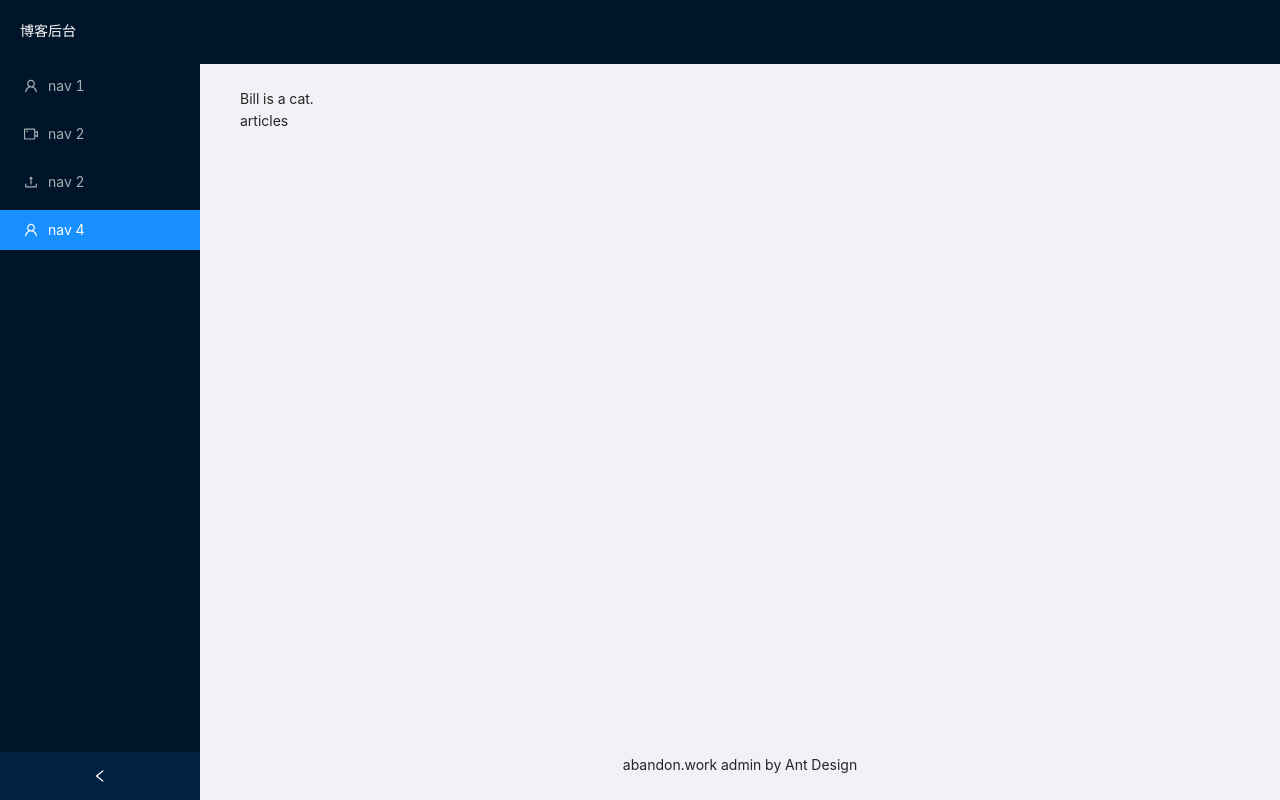
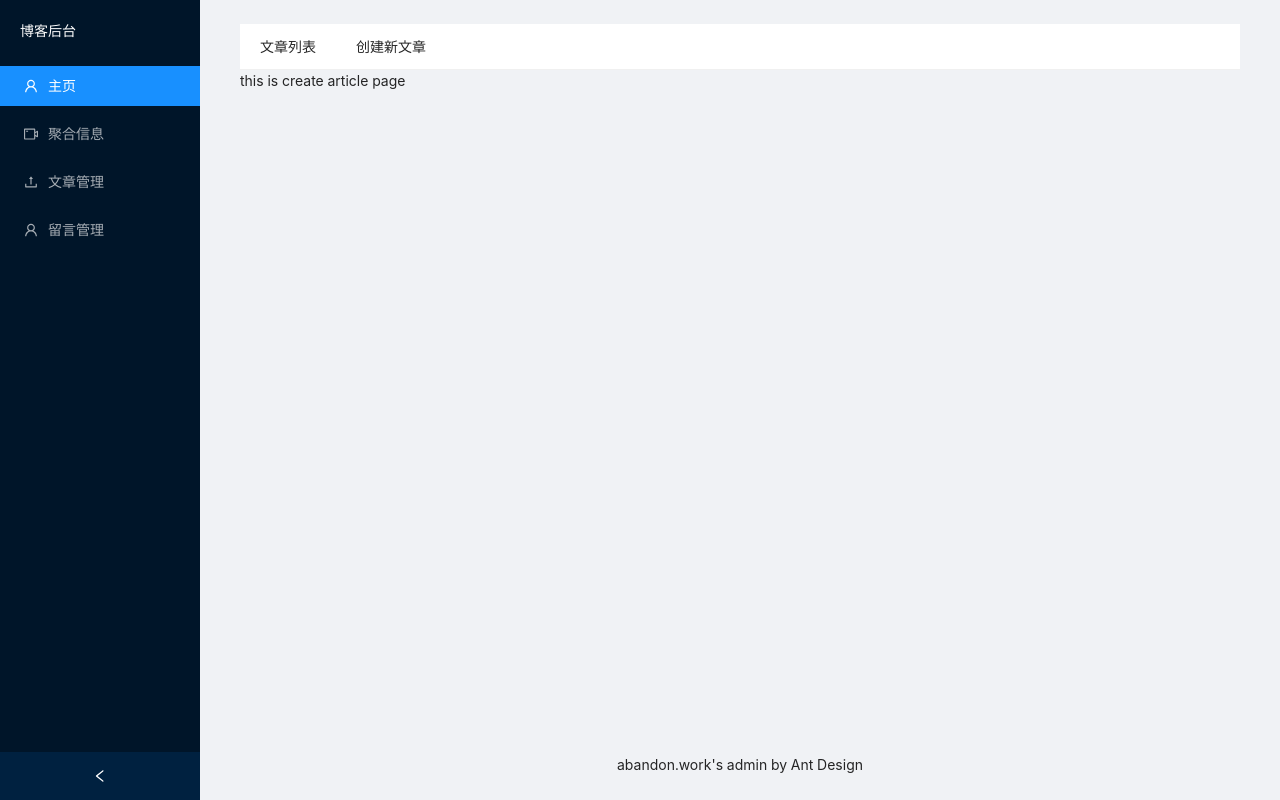
Before and after one commit to Alfxjx/abandon.work, a React (Create React App) app in the folder admin/: page /#/articles/edit in a window 1280 px wide. Built offline with nearby package versions, Linux system fonts and the light colour scheme.

Commit message:
articles

```diff
--- a/admin/package.json
+++ b/admin/package.json
@@ -7,8 +7,8 @@
     "@testing-library/react": "^9.3.2",
     "@testing-library/user-event": "^7.1.2",
     "@types/jest": "^24.0.0",
-    "@types/node": "^12.0.0",
     "antd": "^4.0.4",
+    "axios": "^0.19.2",
     "react": "^16.13.1",
     "react-dom": "^16.13.1",
     "react-router-dom": "^5.1.2",
@@ -37,6 +37,7 @@
     ]
   },
   "devDependencies": {
+    "@types/node": "^12.12.54",
     "@types/react": "^16.9.25",
     "@types/react-dom": "^16.9.5",
     "@types/react-router-dom": "^5.1.5"
--- a/admin/src/App.tsx
+++ b/admin/src/App.tsx
@@ -4,9 +4,12 @@ import { Layout, Menu } from 'antd';
 import { UploadOutlined, UserOutlined, VideoCameraOutlined } from '@ant-design/icons';
 import Articles from './pages/articles/index';
 import Juhe from './pages/juhe/index';
+import Home from "./pages/Home/index";
+import BBS from './pages/bbs/index';
 import { HashRouter, Link, Route, Switch } from 'react-router-dom';
 
-const { Header, Content, Footer, Sider } = Layout;
+
+const { Content, Footer, Sider } = Layout;
 
 class App extends React.Component {
 	state = {
@@ -26,39 +29,39 @@ class App extends React.Component {
 						<Sider collapsible collapsed={this.state.collapsed} onCollapse={this.onCollapse}>
 							<div style={{ color: '#fff', padding: '20px' }}>博客后台</div>
 
-							<Menu theme="dark" mode="inline" defaultSelectedKeys={['4']}>
+							<Menu theme="dark" mode="inline" defaultSelectedKeys={['1']}>
 								<Menu.Item key="1">
-									<Link to="/articles">
+									<Link to="/">
 										<UserOutlined />
-										<span className="nav-text">nav 1</span>
+										<span className="nav-text">主页</span>
 									</Link>
 								</Menu.Item>
 								<Menu.Item key="2">
 									<Link to="/juhe">
 										<VideoCameraOutlined />
-										<span className="nav-text">nav 2</span>
+										<span className="nav-text">聚合信息</span>
 									</Link>
 								</Menu.Item>
 								<Menu.Item key="3">
-									<Link to="/">
+									<Link to="/articles">
 										<UploadOutlined />
-										<span className="nav-text">nav 2</span>
+										<span className="nav-text">文章管理</span>
 									</Link>
 								</Menu.Item>
 								<Menu.Item key="4">
-									<UserOutlined />
-									<span className="nav-text">nav 4</span>
+									<Link to="/bbs">
+										<UserOutlined />
+										<span className="nav-text">留言管理</span>
+									</Link>
 								</Menu.Item>
 							</Menu>
 						</Sider>
 						<Layout className="site-layout">
-							<Header className="site-layout-background" style={{ padding: 0 }} />
 							<Content style={{ margin: '0 16px' }}>
 								<div className="site-layout-background" style={{ padding: 24, minHeight: 360 }}>
-									Bill is a cat.
 									<Switch>
 										<Route exact path="/">
-											<div>home</div>
+											<Home />
 										</Route>
 										<Route path="/articles">
 											<Articles />
@@ -66,10 +69,13 @@ class App extends React.Component {
 										<Route path="/juhe">
 											<Juhe />
 										</Route>
+										<Route path="/bbs">
+											<BBS />
+										</Route>
 									</Switch>
 								</div>
 							</Content>
-							<Footer style={{ textAlign: 'center' }}>abandon.work admin by Ant Design</Footer>
+							<Footer style={{ textAlign: 'center' }}>abandon.work's admin by Ant Design</Footer>
 						</Layout>
 					</Layout>
 				</div>
--- /dev/null
+++ b/admin/src/api/config.ts
@@ -0,0 +1,19 @@
+import axios from 'axios';
+
+export const baseUrl: string = 'http://www.abandon.work/api';
+
+//axios 的实例及拦截器配置
+const axiosInstance = axios.create({
+    baseURL: baseUrl
+});
+
+axiosInstance.interceptors.response.use(
+    res => res.data,
+    err => {
+        console.log(err, "网络错误");
+    }
+);
+
+export {
+    axiosInstance
+};
--- /dev/null
+++ b/admin/src/api/request.ts
@@ -0,0 +1,9 @@
+import { axiosInstance } from "./config";
+
+export const getBlogList = () => {
+    return axiosInstance.get('/blog');
+}
+
+export const getUserList = ()=>{
+    return axiosInstance.get('/user');
+}
--- /dev/null
+++ b/admin/src/pages/Home/index.tsx
@@ -0,0 +1,41 @@
+import React from 'react';
+import { getBlogList, getUserList } from '../../api/request';
+
+interface IState {
+    articleLength: number;
+    userLength: number;
+}
+class Home extends React.Component<{}, IState> {
+    constructor(props: any) {
+        super(props)
+        this.state = {
+            articleLength: 0,
+            userLength: 0
+        }
+    }
+
+    componentDidMount() {
+        getBlogList().then((res: any) => {
+            this.setState({
+                articleLength: res.data.length
+            })
+        });
+        getUserList().then((res: any) => {
+            this.setState({
+                userLength: res.list.length
+            })
+        })
+    }
+
+    render() {
+        return (
+            <div>
+                <div>this is Home</div>
+                <div>已有 {this.state.articleLength} 篇文章</div>
+                <div>已有 {this.state.userLength} 位用户</div>
+            </div>
+        )
+    }
+}
+
+export default Home
--- /dev/null
+++ b/admin/src/pages/articles/components/ArticlesTable.tsx
@@ -0,0 +1,49 @@
+import React from 'react';
+import { Table } from 'antd';
+import { getBlogList } from "../../../api/request";
+
+export default class ArticlesTable extends React.Component {
+    state = {
+        data: []
+    }
+    componentDidMount() {
+        getBlogList().then((res: any) => {
+            this.setState({
+                data: res.data
+            })
+        })
+    }
+    render() {
+        const columns = [
+            {
+                title: '标题',
+                dataIndex: 'title',
+                key: 'title'
+            },
+            {
+                title: '作者',
+                dataIndex: 'author',
+                key: 'author'
+            },
+            {
+                title: '描述',
+                dataIndex: 'description',
+                key: 'description'
+            }
+        ];
+        let tableData:any[] = [];
+        this.state.data.forEach((item: any, index) => {
+            tableData.push({
+                key: ++index,
+                title: item.title,
+                author: item.author,
+                description: item.description
+            })
+        })
+        return (
+            <div>
+                <Table columns={columns} dataSource={tableData}></Table>
+            </div>
+        )
+    }
+}
--- /dev/null
+++ b/admin/src/pages/articles/components/CreateArticle.tsx
@@ -0,0 +1,9 @@
+import React from 'react';
+
+export default class CreateArticle extends React.Component{
+    render(){
+        return(
+            <div>this is create article page</div>
+        )
+    }
+}
--- a/admin/src/pages/articles/index.tsx
+++ b/admin/src/pages/articles/index.tsx
@@ -1,8 +1,46 @@
 import React from 'react';
+import ArticlesTable from './components/ArticlesTable';
+import CreateArticle from './components/CreateArticle';
+import { HashRouter, Route, Switch, Link } from 'react-router-dom';
+import { Menu } from "antd";
 
-class Articles extends React.Component {
+interface IProp {
+
+}
+
+interface IState {
+	current: string
+}
+
+class Articles extends React.Component<IProp, IState>{
+	// constructor(props: IProp) {
+	// 	super(props);
+	// }
+	// state = {
+	// 	current: 'table'
+	// };
+
+	handleClick(e:any) {
+		console.log('click ', e);
+		this.setState({ current: e.key });
+	}
+
 	render() {
-		return <div>articles</div>;
+		// const { current } = this.state;
+		return (
+			<div>
+				<Menu mode="horizontal">
+					<Menu.Item key="table"><Link to='/articles'>文章列表</Link></Menu.Item>
+					<Menu.Item key="edit"><Link to='/articles/edit'>创建新文章</Link></Menu.Item>
+				</Menu>
+				<HashRouter>
+					<Switch>
+						<Route exact path="/articles/" component={ArticlesTable} />
+						<Route exact path="/articles/edit" component={CreateArticle} />
+					</Switch>
+				</HashRouter>
+			</div>
+		)
 	}
 }
 
--- /dev/null
+++ b/admin/src/pages/bbs/index.tsx
@@ -0,0 +1,9 @@
+import React from 'react';
+
+export default class BBS extends React.Component {
+    render() {
+        return (
+            <div>this is bbs manager</div>
+        )
+    }
+}
```
Also changed, not shown: 1 other file (tests, documents, lock files or other folders).
